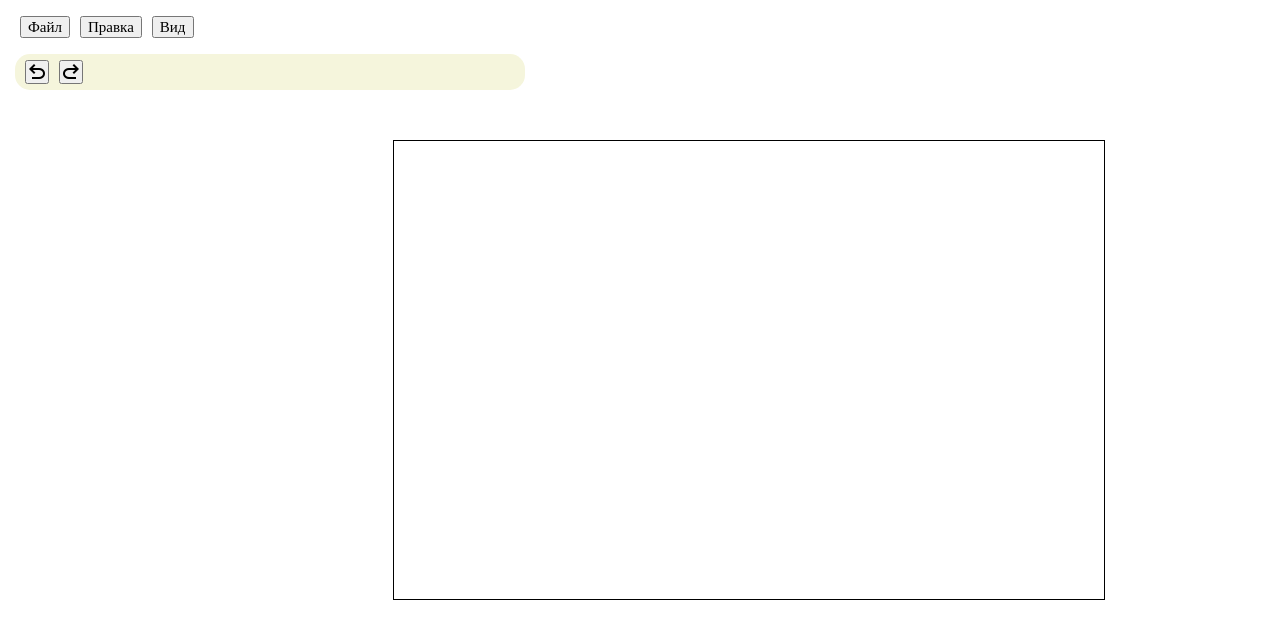
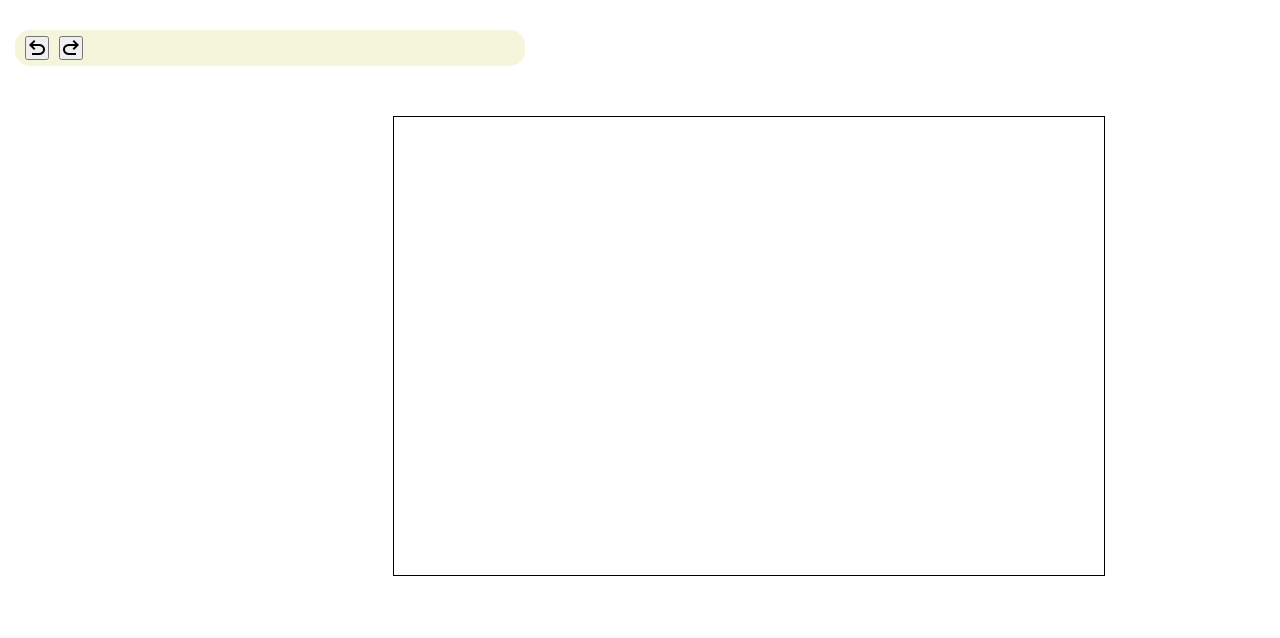
Before and after one commit to Romancikh/presentation-maker, a React (Vite) app: page / in a window 1280 px wide. Shown: the top 638 px of the page. Built offline with nearby package versions, Linux system fonts and the light colour scheme.

Commit message:
Remove Buttons from MenuBar

```diff
--- a/src/components/MenuBar/MenuBar.tsx
+++ b/src/components/MenuBar/MenuBar.tsx
@@ -1,14 +1,7 @@
 import "./MenuBar.css";
-import Button from "../Button/Button.tsx";
 
 function MenuBar() {
-  return (
-    <div className="menu">
-      <Button text={"Файл"} />
-      <Button text={"Правка"} />
-      <Button text={"Вид"} />
-    </div>
-  );
+  return <div className="menu"></div>;
 }
 
 export default MenuBar;
```
